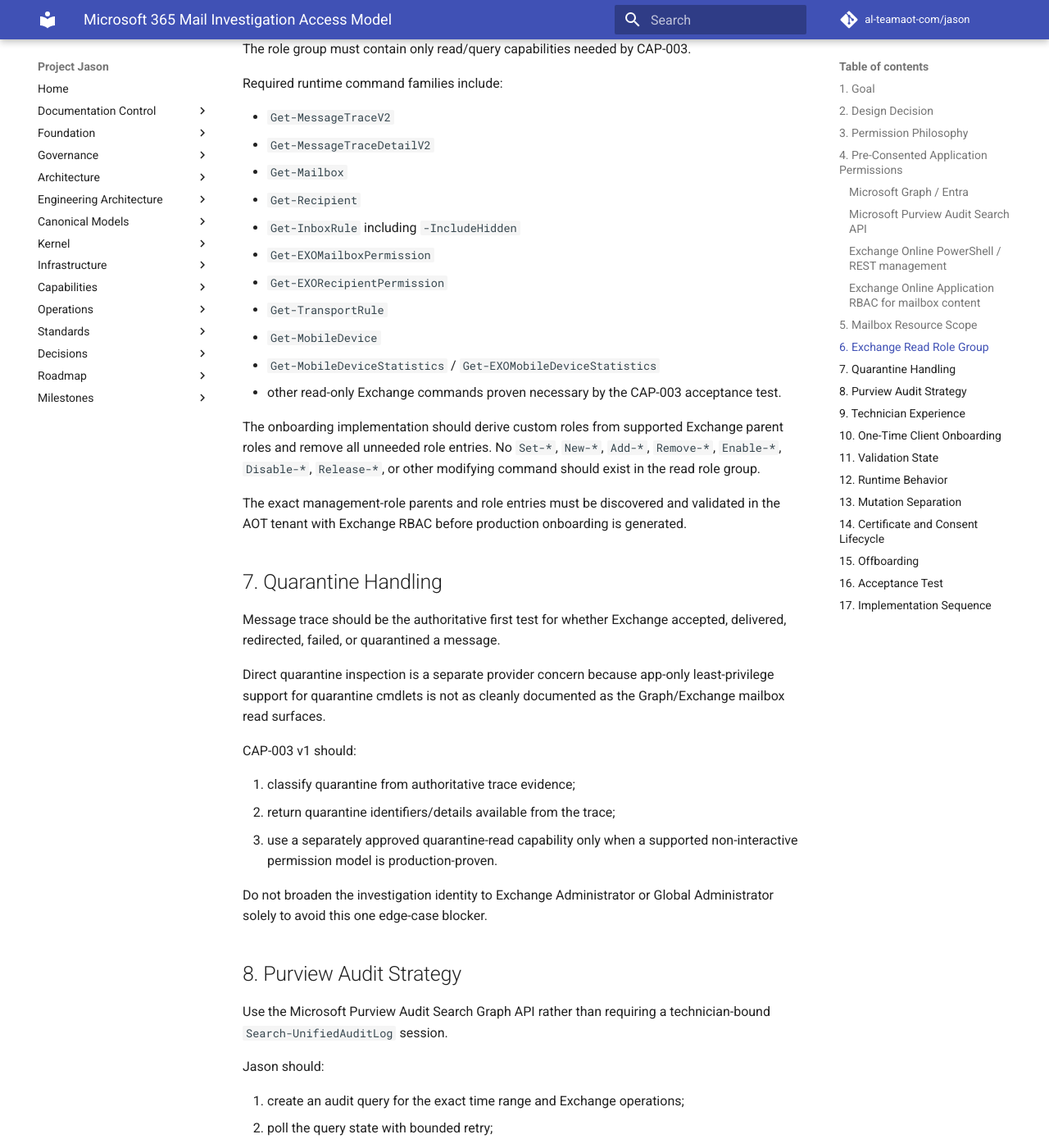
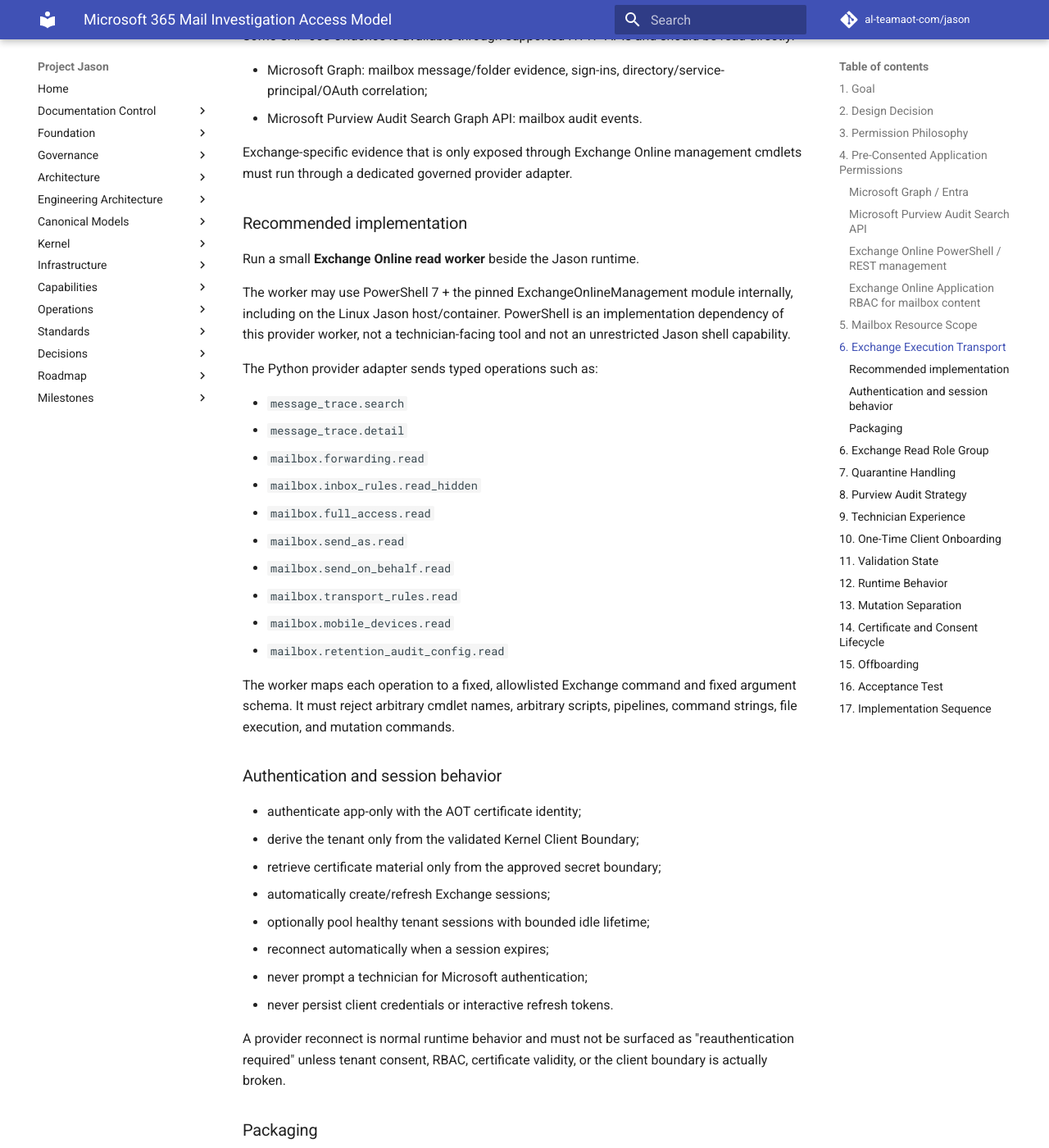
Before and after one commit to al-teamaot-com/jason, an MkDocs documentation site: the page built from docs/engineering/providers/Microsoft-365-Mail-Investigation-Access-Model.md, in a window 1280 px wide and 1400 px high, scrolled down 3614 px. Shown: the whole window at 82% size. Built offline with MkDocs 1.6.1 and Material for MkDocs 9.7.7, drawn with Linux system fonts in a browser that asks for light colours; comment, search, counter and statistics services are not loaded; some of the changed text lies outside the part shown.

Commit message:
cap-003: define governed Exchange read worker transport

```diff
--- a/docs/engineering/providers/Microsoft-365-Mail-Investigation-Access-Model.md
+++ b/docs/engineering/providers/Microsoft-365-Mail-Investigation-Access-Model.md
@@ -108,6 +108,62 @@
 The onboarding implementation should create and validate an Exchange Application RBAC management scope that represents the supported mailbox population.
 
 If a client contract requires narrower scope, the Kernel Client Boundary may reference a client-specific approved scope.
+
+## 6. Exchange Execution Transport
+
+Jason core remains Python/API-driven. Technicians do not run PowerShell and the Central Orchestrator must not accept or execute arbitrary PowerShell text.
+
+Some CAP-003 evidence is available through supported HTTP APIs and should be read directly:
+
+- Microsoft Graph: mailbox message/folder evidence, sign-ins, directory/service-principal/OAuth correlation;
+- Microsoft Purview Audit Search Graph API: mailbox audit events.
+
+Exchange-specific evidence that is only exposed through Exchange Online management cmdlets must run through a dedicated governed provider adapter.
+
+### Recommended implementation
+
+Run a small **Exchange Online read worker** beside the Jason runtime.
+
+The worker may use PowerShell 7 + the pinned ExchangeOnlineManagement module internally, including on the Linux Jason host/container. PowerShell is an implementation dependency of this provider worker, not a technician-facing tool and not an unrestricted Jason shell capability.
+
+The Python provider adapter sends typed operations such as:
+
+- `message_trace.search`
+- `message_trace.detail`
+- `mailbox.forwarding.read`
+- `mailbox.inbox_rules.read_hidden`
+- `mailbox.full_access.read`
+- `mailbox.send_as.read`
+- `mailbox.send_on_behalf.read`
+- `mailbox.transport_rules.read`
+- `mailbox.mobile_devices.read`
+- `mailbox.retention_audit_config.read`
+
+The worker maps each operation to a fixed, allowlisted Exchange command and fixed argument schema. It must reject arbitrary cmdlet names, arbitrary scripts, pipelines, command strings, file execution, and mutation commands.
+
+### Authentication and session behavior
+
+- authenticate app-only with the AOT certificate identity;
+- derive the tenant only from the validated Kernel Client Boundary;
+- retrieve certificate material only from the approved secret boundary;
+- automatically create/refresh Exchange sessions;
+- optionally pool healthy tenant sessions with bounded idle lifetime;
+- reconnect automatically when a session expires;
+- never prompt a technician for Microsoft authentication;
+- never persist client credentials or interactive refresh tokens.
+
+A provider reconnect is normal runtime behavior and must not be surfaced as "reauthentication required" unless tenant consent, RBAC, certificate validity, or the client boundary is actually broken.
+
+### Packaging
+
+Prefer a pinned container/sidecar image containing:
+
+- PowerShell 7;
+- a reviewed ExchangeOnlineManagement module version;
+- the narrow worker wrapper;
+- no interactive shell exposure to agents or technicians.
+
+This makes Exchange module/version changes independently testable and avoids coupling Jason core Python dependencies to Microsoft PowerShell module behavior.
 
 ## 6. Exchange Read Role Group
 
```
